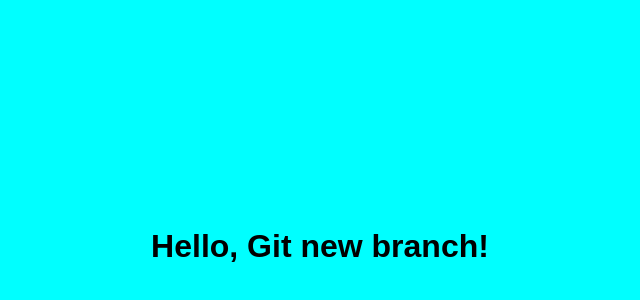
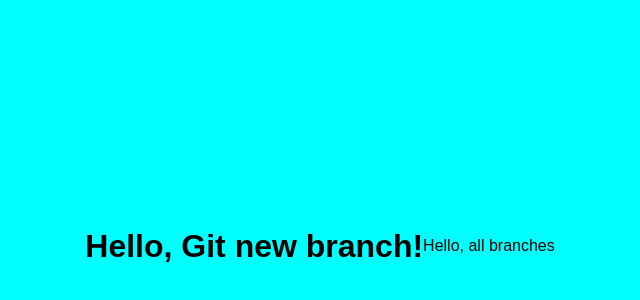
Before and after one commit to AndersonUni/devo, a plain HTML site: page index.html in a window 1280 px wide. Shown: the part 162-462 px from the top of the page, without its empty margins (320-960 px from the left). Drawn offline with Linux system fonts and the light colour scheme.

Commit message:
Alterando p em master

```diff
--- a/index.html
+++ b/index.html
@@ -15,5 +15,6 @@
     </header>
     <body>
         <h1>Hello, Git new branch!</h1>
+        <p>Hello, all branches</p>
     </body>
 </html>
```
